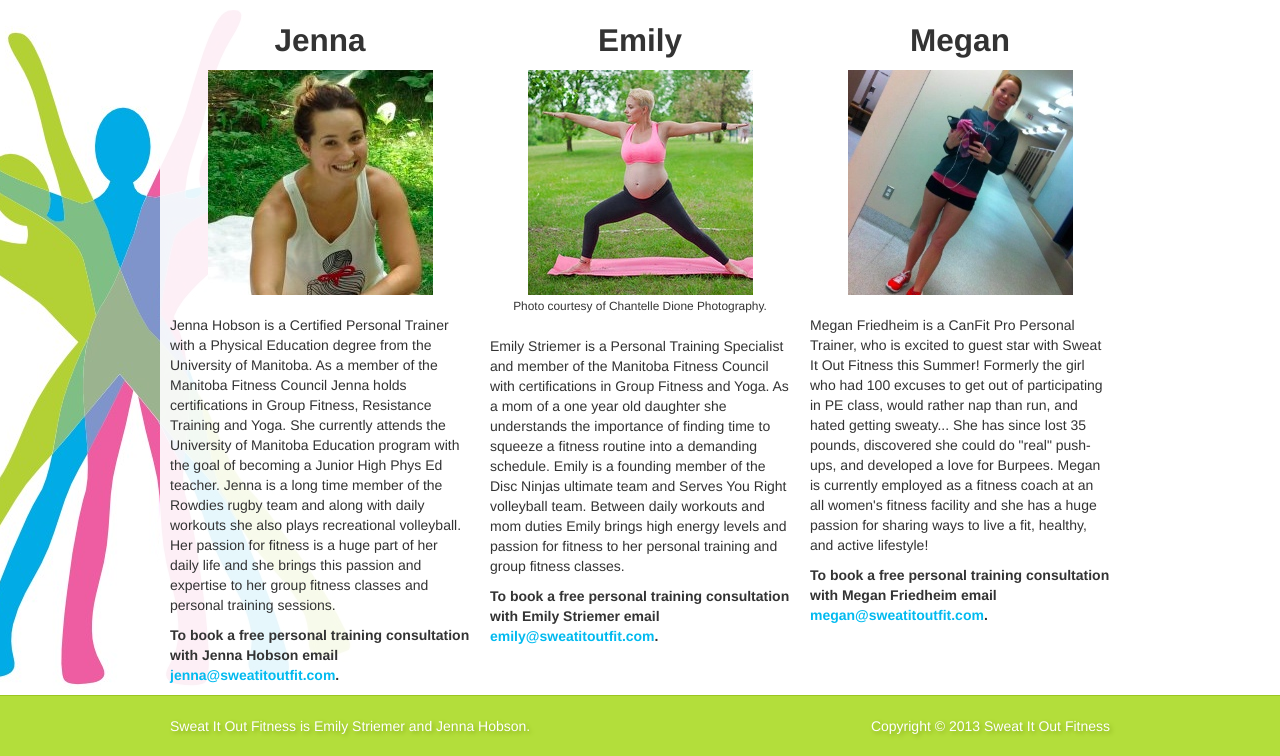
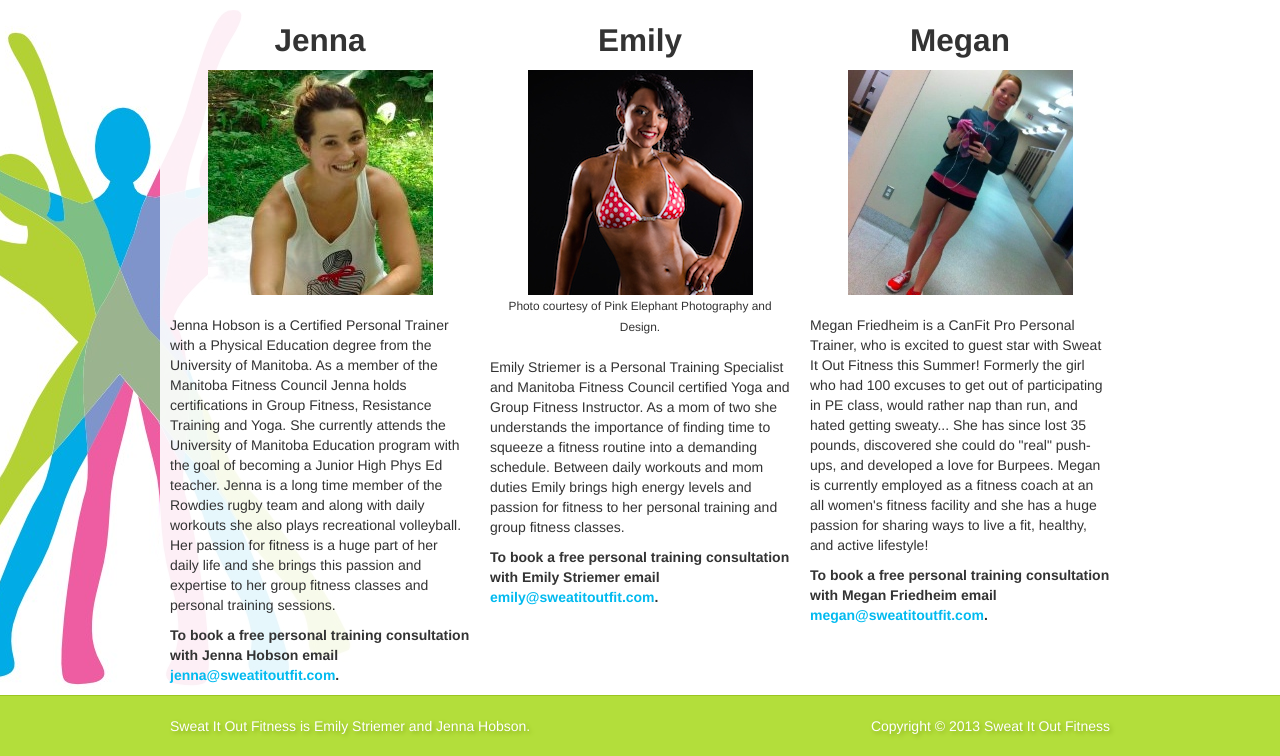
Before and after one commit to mstriemer/sweatitout, a Flask app: page /instructors in a window 1280 px wide. Shown: the part 81-837 px from the top of the page. Run offline with Flask 2, Linux system fonts and the light colour scheme.

Commit message:
new bio for Em

```diff
--- a/templates/instructors.html
+++ b/templates/instructors.html
@@ -16,11 +16,11 @@
     <div class="instructor">
         <h2>Emily</h2>
         <div class="instructor-photo">
-            <img height="225" width="225" src="/static/images/Emily-2013-07-17.jpg">
+            <img height="225" width="225" src="/static/images/Emily-2014-04-08.jpg">
             <br>
-            <small>Photo courtesy of Chantelle Dione Photography.</small>
+            <small>Photo courtesy of Pink Elephant Photography and Design.</small>
         </div>
-        <div class="bio">Emily Striemer is a Personal Training Specialist and member of the Manitoba Fitness Council with certifications in Group Fitness and Yoga. As a mom of a one year old daughter she understands the importance of finding time to squeeze a fitness routine into a demanding schedule. Emily is a founding member of the Disc Ninjas ultimate team and Serves You Right volleyball team. Between daily workouts and mom duties Emily brings high energy levels and passion for fitness to her personal training and group fitness classes.</div>
+        <div class="bio">Emily Striemer is a Personal Training Specialist and Manitoba Fitness Council certified Yoga and Group Fitness Instructor. As a mom of two she understands the importance of finding time to squeeze a fitness routine into a demanding schedule. Between daily workouts and mom duties Emily brings high energy levels and passion for fitness to her personal training and group fitness classes.</div>
         <div class="book-consultation">
             To book a free personal training consultation with Emily Striemer email
             <a href="mailto:emily@sweatitoutfit.com">emily@sweatitoutfit.com</a>.
```
Also changed, not shown: static/images/Emily-2014-04-08.jpg (added).
